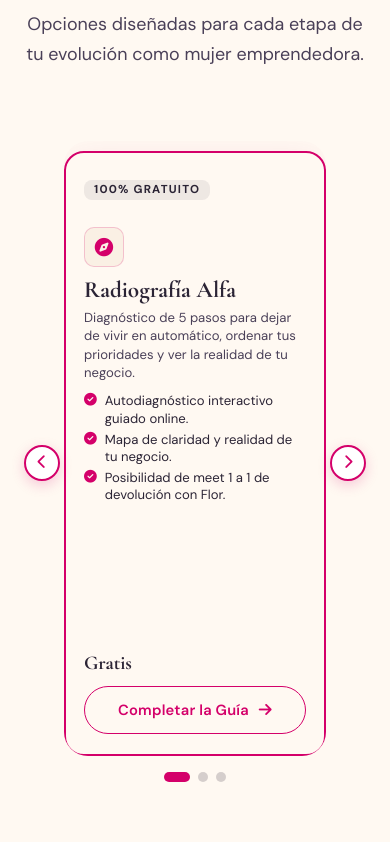
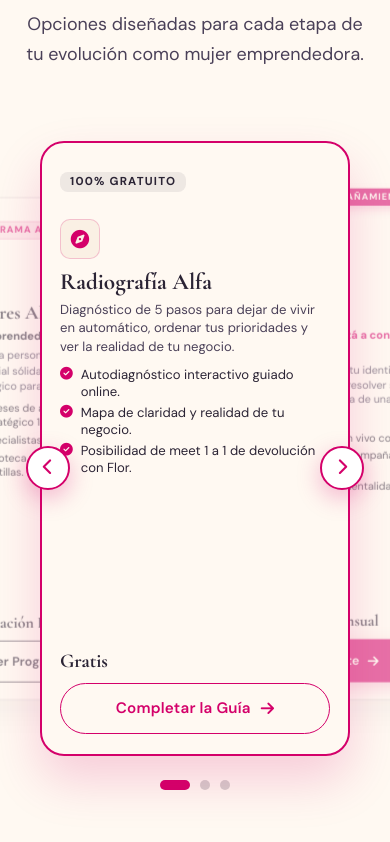
Before and after one commit to virelcodes-imago/florencia-castillo, a plain HTML site: page index.html in a window 390 px wide. Shown: the part 2382-3224 px from the top of the page. Drawn offline with nearby package versions, Linux system fonts and the light colour scheme.

Commit message:
fix(home): restaurar carrusel 3D apilado de planes con tarjetas visibles detras, botones claros y sin espacios en blanco

```diff
--- a/index.html
+++ b/index.html
@@ -29,7 +29,7 @@
     <link rel="manifest" href="site.webmanifest">
 
     <!-- Custom Stylesheet -->
-    <link rel="stylesheet" href="styles.css?v=3.3">
+    <link rel="stylesheet" href="styles.css?v=3.4">
     <style>
         /* Responsive Dual-Mode para Planes & Formación (Anticaché crítico) */
         .plans-carousel-wrap { position: relative; max-width: 1200px; margin: 0 auto; padding: 20px 0 30px; }
@@ -98,61 +98,154 @@
             }
         }
 
-        /* 3. PLANS CAROUSEL MOBILE CLEAN SLIDER: TARJETAS ADAPTADAS & FLECHAS EXTERIORES */
+        /* 3. PLANS CAROUSEL MOBILE: CARRUSEL 3D APILADO (CON LAS 2 TARJETAS ASOMANDO DETRÁS) */
         @media (max-width: 991px) {
             .plans-carousel-wrap {
                 position: relative !important;
-                max-width: 440px !important;
+                max-width: 700px !important;
                 margin: 0 auto !important;
-                padding: 16px 44px 20px !important;
-                box-sizing: border-box !important;
+                padding: 20px 0 25px !important;
             }
             .plans-viewport {
                 position: relative !important;
-                width: 100% !important;
-                height: 610px !important;
-                overflow: hidden !important;
-                border-radius: 24px !important;
-                perspective: none !important;
-                box-sizing: border-box !important;
+                height: 615px !important;
+                perspective: 1200px !important;
+                overflow: visible !important;
             }
             .plan-stack-card {
                 position: absolute !important;
-                top: 10px !important;
-                left: 0 !important;
-                right: 0 !important;
-                bottom: 0 !important;
+                top: 0 !important;
+                left: 50% !important;
                 width: 100% !important;
-                height: calc(100% - 10px) !important;
-                padding: 22px 18px 20px !important;
-                box-sizing: border-box !important;
+                max-width: 420px !important;
+                height: 100% !important;
+                transition: all 0.5s cubic-bezier(0.25, 1, 0.5, 1) !important;
+                transform-origin: center center !important;
+                cursor: pointer !important;
                 display: flex !important;
                 flex-direction: column !important;
                 justify-content: space-between !important;
-                opacity: 0 !important;
-                visibility: hidden !important;
-                pointer-events: none !important;
-                transform: translateX(30px) !important;
-                transition: opacity 0.3s ease, transform 0.3s ease, visibility 0.3s ease !important;
-                z-index: 1 !important;
-                filter: none !important;
-                border-radius: 20px !important;
+                box-sizing: border-box !important;
+                padding: 28px 24px 22px !important;
+                border-radius: 24px !important;
+                background: var(--marfil-surface) !important;
             }
-            .plan-stack-card.active-card, .plan-stack-card.pos-center {
+            /* Centro: frente, activa, 100% nítida */
+            .plan-stack-card.pos-center {
+                transform: translateX(-50%) translateZ(0) scale(1) !important;
+                z-index: 10 !important;
                 opacity: 1 !important;
                 visibility: visible !important;
+                filter: blur(0) !important;
+                border: 2px solid var(--fuchsia) !important;
+                box-shadow: 0 24px 50px rgba(212, 0, 106, 0.18) !important;
+                cursor: default !important;
                 pointer-events: auto !important;
-                transform: translateX(0) !important;
+            }
+            /* Izquierda: atrás a la izquierda, asomando claramente */
+            .plan-stack-card.pos-left {
+                transform: translateX(-108%) translateZ(-80px) scale(0.88) !important;
                 z-index: 5 !important;
-                border-color: var(--fuchsia) !important;
-                box-shadow: 0 16px 40px rgba(212, 0, 106, 0.16) !important;
+                opacity: 0.65 !important;
+                visibility: visible !important;
+                filter: blur(0.5px) !important;
+                cursor: pointer !important;
+                pointer-events: auto !important;
             }
-            .plan-stack-card:not(.active-card) {
-                opacity: 0 !important;
-                visibility: hidden !important;
-                pointer-events: none !important;
-                filter: none !important;
+            /* Derecha: atrás a la derecha, asomando claramente */
+            .plan-stack-card.pos-right {
+                transform: translateX(8%) translateZ(-80px) scale(0.88) !important;
+                z-index: 5 !important;
+                opacity: 0.65 !important;
+                visibility: visible !important;
+                filter: blur(0.5px) !important;
+                cursor: pointer !important;
+                pointer-events: auto !important;
             }
+
+            /* Flechas de navegación elevadas y bien visibles */
+            .plans-nav-btn {
+                position: absolute !important;
+                top: 50% !important;
+                transform: translateY(-50%) !important;
+                width: 48px !important;
+                height: 48px !important;
+                border-radius: 50% !important;
+                background: #fff !important;
+                border: 2px solid var(--fuchsia) !important;
+                color: var(--fuchsia) !important;
+                display: flex !important;
+                align-items: center !important;
+                justify-content: center !important;
+                font-size: 1.15rem !important;
+                cursor: pointer !important;
+                box-shadow: 0 8px 24px rgba(212, 0, 106, 0.28) !important;
+                transition: all 0.25s ease !important;
+                z-index: 30 !important;
+            }
+            .plans-nav-btn:hover,
+            .plans-nav-btn:active {
+                background: var(--fuchsia) !important;
+                color: #fff !important;
+                transform: translateY(-50%) scale(1.1) !important;
+            }
+            .plans-prev-btn { left: 8px !important; }
+            .plans-next-btn { right: 8px !important; }
+
+            .plans-dots {
+                display: flex !important;
+                align-items: center !important;
+                justify-content: center !important;
+                gap: 10px !important;
+                margin-top: 24px !important;
+            }
+            .plans-dot {
+                width: 10px !important;
+                height: 10px !important;
+                border-radius: 50% !important;
+                background: rgba(43, 36, 53, 0.2) !important;
+                cursor: pointer !important;
+                transition: all 0.3s !important;
+            }
+            .plans-dot.active {
+                width: 30px !important;
+                border-radius: 15px !important;
+                background: var(--fuchsia) !important;
+            }
+        }
+        @media (max-width: 650px) {
+            .plans-carousel-wrap {
+                padding: 16px 0 20px !important;
+            }
+            .plans-viewport {
+                height: 615px !important;
+            }
+            .plan-stack-card {
+                max-width: 310px !important;
+                padding: 24px 18px 20px !important;
+            }
+            .plan-stack-card.pos-left {
+                transform: translateX(-92%) translateZ(-60px) scale(0.86) !important;
+                opacity: 0.55 !important;
+            }
+            .plan-stack-card.pos-right {
+                transform: translateX(-8%) translateZ(-60px) scale(0.86) !important;
+                opacity: 0.55 !important;
+            }
+            .plans-prev-btn {
+                left: 2px !important;
+                width: 44px !important;
+                height: 44px !important;
+                font-size: 1.05rem !important;
+            }
+            .plans-next-btn {
+                right: 2px !important;
+                width: 44px !important;
+                height: 44px !important;
+                font-size: 1.05rem !important;
+            }
+
+            /* Adaptación de elementos internos para que no se corte el botón "Quiero ser parte" */
             .plan-stack-card .featured-badge {
                 top: -12px !important;
                 font-size: 0.7rem !important;
@@ -203,50 +296,9 @@
                 line-height: 1.2 !important;
             }
             .plan-stack-card .btn {
-                padding: 11px 16px !important;
-                font-size: 0.92rem !important;
+                padding: 12px 18px !important;
+                font-size: 0.95rem !important;
                 border-radius: 999px !important;
-            }
-
-            .plans-nav-btn {
-                position: absolute !important;
-                top: 50% !important;
-                transform: translateY(-50%) !important;
-                width: 38px !important;
-                height: 38px !important;
-                border-radius: 50% !important;
-                background: #fff !important;
-                border: 2px solid var(--fuchsia) !important;
-                color: var(--fuchsia) !important;
-                display: flex !important;
-                align-items: center !important;
-                justify-content: center !important;
-                font-size: 0.95rem !important;
-                z-index: 25 !important;
-                box-shadow: 0 4px 14px rgba(212, 0, 106, 0.2) !important;
-            }
-            .plans-prev-btn { left: 0 !important; }
-            .plans-next-btn { right: 0 !important; }
-        }
-        @media (max-width: 650px) {
-            .plans-carousel-wrap {
-                max-width: 100% !important;
-                padding: 16px 40px 18px !important;
-            }
-            .plans-viewport {
-                height: 615px !important;
-            }
-            .plans-prev-btn {
-                left: 0 !important;
-                width: 36px !important;
-                height: 36px !important;
-                font-size: 0.9rem !important;
-            }
-            .plans-next-btn {
-                right: 0 !important;
-                width: 36px !important;
-                height: 36px !important;
-                font-size: 0.9rem !important;
             }
         }
 
@@ -916,6 +968,6 @@
     </a>
 
     <!-- Custom Script -->
-    <script src="script.js?v=3.3"></script>
+    <script src="script.js?v=3.4"></script>
 </body>
 </html>
--- a/styles.css
+++ b/styles.css
@@ -1570,152 +1570,84 @@ a {
 
 /* ----------------------------------------------------
    B) VISTA CELULAR & TABLET (max-width: 991px)
-   Slider limpio de 1 sola tarjeta a la vez (SIN tarjetas difusas detrás)
-   Tarjetas adaptadas y flechas exteriores sin superposición
+   Carrusel 3D apilado: tarjeta activa al centro y 2 tarjetas
+   asomándose claramente detrás a los lados
    ---------------------------------------------------- */
 @media (max-width: 991px) {
     .plans-carousel-wrap {
         position: relative;
-        max-width: 440px;
+        max-width: 700px;
         margin: 0 auto;
-        padding: 16px 44px 20px;
-        box-sizing: border-box;
+        padding: 20px 0 25px;
     }
 
     .plans-viewport {
         position: relative;
-        width: 100%;
-        height: 610px;
-        overflow: hidden; /* IMPORTANTE: nunca muestra tarjetas fuera del área */
-        border-radius: 24px;
-        perspective: none;
-        box-sizing: border-box;
+        height: 615px;
+        perspective: 1200px;
+        overflow: visible;
     }
 
     .plan-stack-card {
         position: absolute;
-        top: 10px;
-        left: 0;
-        right: 0;
-        bottom: 0;
+        top: 0;
+        left: 50%;
         width: 100%;
-        max-width: 100%;
-        height: calc(100% - 10px);
-        padding: 22px 18px 20px;
-        box-sizing: border-box;
+        max-width: 420px;
+        height: 100%;
+        transition: all 0.5s cubic-bezier(0.25, 1, 0.5, 1);
+        transform-origin: center center;
+        cursor: pointer;
         display: flex;
         flex-direction: column;
         justify-content: space-between;
-        opacity: 0;
-        visibility: hidden;
-        pointer-events: none;
-        transform: translateX(30px);
-        transition: opacity 0.3s ease, transform 0.3s ease, visibility 0.3s ease;
-        z-index: 1;
+        box-sizing: border-box;
+        border-radius: 24px;
+        background: var(--marfil-surface);
+        padding: 28px 24px 22px;
+    }
+
+    /* Centro: frente, 100% nítida y activa */
+    .plan-stack-card.pos-center {
+        transform: translateX(-50%) translateZ(0) scale(1);
+        z-index: 10;
+        opacity: 1;
+        visibility: visible;
+        filter: blur(0);
+        border: 2px solid var(--fuchsia);
+        box-shadow: 0 24px 50px rgba(212, 0, 106, 0.18);
         cursor: default;
-        filter: none !important;
-        border-radius: 20px;
-    }
-
-    /* Única tarjeta activa visible */
-    .plan-stack-card.active-card,
-    .plan-stack-card.pos-center {
-        opacity: 1 !important;
-        visibility: visible !important;
-        pointer-events: auto !important;
-        transform: translateX(0) !important;
-        z-index: 5 !important;
-        border-color: var(--fuchsia);
-        box-shadow: 0 16px 40px rgba(212, 0, 106, 0.16);
-    }
-
-    .plan-stack-card.prev-card {
-        transform: translateX(-30px);
-        opacity: 0 !important;
-        visibility: hidden !important;
-        pointer-events: none !important;
-        z-index: 1;
-    }
-
-    .plan-stack-card.next-card {
-        transform: translateX(30px);
-        opacity: 0 !important;
-        visibility: hidden !important;
-        pointer-events: none !important;
-        z-index: 1;
-    }
-
-    /* Ocultar cualquier tarjeta que no sea la activa */
-    .plan-stack-card:not(.active-card) {
-        opacity: 0 !important;
-        visibility: hidden !important;
-        pointer-events: none !important;
-        filter: none !important;
-    }
-
-    /* Adaptación interna para que el botón no quede cortado y los textos respiren */
-    .plan-stack-card .featured-badge {
-        top: -12px !important;
-        font-size: 0.7rem !important;
-        padding: 4px 12px !important;
-    }
-    .plan-stack-card .product-tag {
-        font-size: 0.72rem !important;
-        padding: 3px 10px !important;
-    }
-    .plan-stack-card .plan-stack-icon {
-        width: 40px !important;
-        height: 40px !important;
-        border-radius: 10px !important;
-        font-size: 1.15rem !important;
-        margin: 8px 0 10px !important;
-    }
-    .plan-stack-card .plan-stack-title {
-        font-size: 1.45rem !important;
-        margin-bottom: 4px !important;
-        line-height: 1.2 !important;
-    }
-    .plan-stack-card .plan-stack-subtitle {
-        font-size: 0.85rem !important;
-        line-height: 1.35 !important;
-        margin-bottom: 6px !important;
-    }
-    .plan-stack-card .plan-stack-desc {
-        font-size: 0.82rem !important;
-        line-height: 1.4 !important;
-        margin-bottom: 10px !important;
-    }
-    .plan-stack-card .plan-stack-list {
-        margin: 0 0 12px 0 !important;
-        font-size: 0.82rem !important;
-    }
-    .plan-stack-card .plan-stack-list li {
-        gap: 8px !important;
-        margin-bottom: 4px !important;
-        line-height: 1.3 !important;
-    }
-    .plan-stack-card .plan-stack-list li i {
-        font-size: 0.8rem !important;
-        margin-top: 2px !important;
-    }
-    .plan-stack-card .product-price {
-        font-size: 1.22rem !important;
-        margin-bottom: 10px !important;
-        line-height: 1.2 !important;
-    }
-    .plan-stack-card .btn {
-        padding: 11px 16px !important;
-        font-size: 0.92rem !important;
-        border-radius: 999px !important;
-    }
-
-    /* Botones de navegación exteriores sin superponer la tarjeta */
+        pointer-events: auto;
+    }
+
+    /* Izquierda: detrás a la izquierda, asomándose claramente */
+    .plan-stack-card.pos-left {
+        transform: translateX(-108%) translateZ(-80px) scale(0.88);
+        z-index: 5;
+        opacity: 0.65;
+        visibility: visible;
+        filter: blur(0.5px);
+        cursor: pointer;
+        pointer-events: auto;
+    }
+
+    /* Derecha: detrás a la derecha, asomándose claramente */
+    .plan-stack-card.pos-right {
+        transform: translateX(8%) translateZ(-80px) scale(0.88);
+        z-index: 5;
+        opacity: 0.65;
+        filter: blur(0.5px);
+        cursor: pointer;
+        pointer-events: auto;
+    }
+
+    /* Botones de navegación flechas */
     .plans-nav-btn {
         position: absolute;
         top: 50%;
         transform: translateY(-50%);
-        width: 38px;
-        height: 38px;
+        width: 48px;
+        height: 48px;
         border-radius: 50%;
         background: #fff;
         border: 2px solid var(--fuchsia);
@@ -1723,29 +1655,29 @@ a {
         display: flex;
         align-items: center;
         justify-content: center;
-        font-size: 0.95rem;
+        font-size: 1.15rem;
         cursor: pointer;
-        box-shadow: 0 4px 14px rgba(212, 0, 106, 0.2);
+        box-shadow: 0 8px 24px rgba(212, 0, 106, 0.28);
         transition: all 0.25s ease;
-        z-index: 25;
+        z-index: 30;
     }
 
     .plans-nav-btn:hover,
     .plans-nav-btn:active {
         background: var(--fuchsia);
         color: #fff;
-        transform: translateY(-50%) scale(1.08);
-    }
-
-    .plans-prev-btn { left: 0; }
-    .plans-next-btn { right: 0; }
+        transform: translateY(-50%) scale(1.1);
+    }
+
+    .plans-prev-btn { left: 8px; }
+    .plans-next-btn { right: 8px; }
 
     .plans-dots {
         display: flex;
         align-items: center;
         justify-content: center;
-        gap: 8px;
-        margin-top: 16px;
+        gap: 10px;
+        margin-top: 24px;
     }
 
     .plans-dot {
@@ -1758,31 +1690,98 @@ a {
     }
 
     .plans-dot.active {
-        width: 26px;
-        border-radius: 13px;
+        width: 30px;
+        border-radius: 15px;
         background: var(--fuchsia);
     }
 }
 
 @media (max-width: 650px) {
     .plans-carousel-wrap {
-        max-width: 100%;
-        padding: 16px 40px 18px;
+        padding: 16px 0 20px;
     }
     .plans-viewport {
         height: 615px;
     }
+    .plan-stack-card {
+        max-width: 310px;
+        padding: 24px 18px 20px;
+    }
+    .plan-stack-card.pos-left {
+        transform: translateX(-92%) translateZ(-60px) scale(0.86);
+        opacity: 0.55;
+    }
+    .plan-stack-card.pos-right {
+        transform: translateX(-8%) translateZ(-60px) scale(0.86);
+        opacity: 0.55;
+    }
     .plans-prev-btn {
-        left: 0;
-        width: 36px;
-        height: 36px;
-        font-size: 0.9rem;
+        left: 2px;
+        width: 44px;
+        height: 44px;
+        font-size: 1.05rem;
     }
     .plans-next-btn {
-        right: 0;
-        width: 36px;
-        height: 36px;
-        font-size: 0.9rem;
+        right: 2px;
+        width: 44px;
+        height: 44px;
+        font-size: 1.05rem;
+    }
+
+    /* Adaptación interna para que el botón no quede cortado y los textos respiren */
+    .plan-stack-card .featured-badge {
+        top: -12px !important;
+        font-size: 0.7rem !important;
+        padding: 4px 12px !important;
+    }
+    .plan-stack-card .product-tag {
+        font-size: 0.72rem !important;
+        padding: 3px 10px !important;
+    }
+    .plan-stack-card .plan-stack-icon {
+        width: 40px !important;
+        height: 40px !important;
+        border-radius: 10px !important;
+        font-size: 1.15rem !important;
+        margin: 8px 0 10px !important;
+    }
+    .plan-stack-card .plan-stack-title {
+        font-size: 1.45rem !important;
+        margin-bottom: 4px !important;
+        line-height: 1.2 !important;
+    }
+    .plan-stack-card .plan-stack-subtitle {
+        font-size: 0.85rem !important;
+        line-height: 1.35 !important;
+        margin-bottom: 6px !important;
+    }
+    .plan-stack-card .plan-stack-desc {
+        font-size: 0.82rem !important;
+        line-height: 1.4 !important;
+        margin-bottom: 10px !important;
+    }
+    .plan-stack-card .plan-stack-list {
+        margin: 0 0 12px 0 !important;
+        font-size: 0.82rem !important;
+    }
+    .plan-stack-card .plan-stack-list li {
+        gap: 8px !important;
+        margin-bottom: 4px !important;
+        line-height: 1.3 !important;
+    }
+    .plan-stack-card .plan-stack-list li i {
+        font-size: 0.8rem !important;
+        margin-top: 2px !important;
+    }
+    .plan-stack-card .product-price {
+        font-size: 1.22rem !important;
+        margin-bottom: 10px !important;
+        line-height: 1.2 !important;
+    }
+    .plan-stack-card .btn {
+        padding: 12px 18px !important;
+        font-size: 0.95rem !important;
+        border-radius: 999px !important;
     }
 }
 
```
Also changed, not shown: sobre-flor.html (+2 -2 lines).
